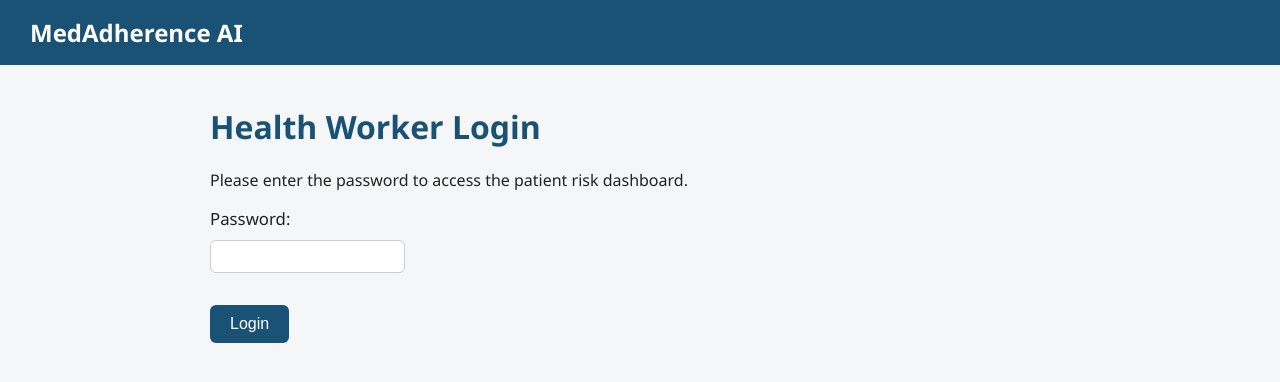
After one commit to Naresh-v-1/medadherence-ai, a Flask app: page /login in a window 1280 px wide. The commit adds this page. Shown: the top 382 px of the page. Run offline with Flask 3, Linux system fonts and the light colour scheme.

Commit message:
Add adherence streak counter and health worker login

```diff
--- a/app.py
+++ b/app.py
@@ -1,10 +1,13 @@
-from flask import Flask, render_template, request, redirect, url_for
+from flask import Flask, render_template, request, redirect, url_for, session
 from flask_sqlalchemy import SQLAlchemy
 from datetime import datetime, timedelta
 
 app = Flask(__name__)
 app.config['SQLALCHEMY_DATABASE_URI'] = 'sqlite:///medadherence.db'
 app.config['SQLALCHEMY_TRACK_MODIFICATIONS'] = False
+app.secret_key = "hackathon-demo-secret-key"  # simple secret for session, fine for demo
+
+HEALTH_WORKER_PASSWORD = "tb2026"  # simple hardcoded password for demo purposes
 
 db = SQLAlchemy(app)
 
@@ -92,6 +95,18 @@ def calculate_risk(patient):
 
     return "Low", "Consistently taking doses on schedule."
 
+def calculate_streak(patient):
+    """Counts consecutive most-recent days where the dose was taken (not missed)."""
+    logs = DoseLog.query.filter_by(patient_id=patient.id).order_by(DoseLog.date.desc()).all()
+
+    streak = 0
+    for log in logs:
+        if log.status in ("taken", "side_effects"):
+            streak += 1
+        else:
+            break
+    return streak
+
 def generate_reminder_message(patient, risk_level, reason, language="en"):
     """Builds a reminder message tailored to risk level, in English or Hindi."""
 
@@ -164,11 +179,15 @@ def patient_detail(patient_id):
     patient = Patient.query.get_or_404(patient_id)
     logs = DoseLog.query.filter_by(patient_id=patient.id).order_by(DoseLog.date.desc()).all()
     risk_level, reason = calculate_risk(patient)
+    streak = calculate_streak(patient)
 
-    return render_template("patient_detail.html", patient=patient, logs=logs, risk=risk_level, reason=reason)
+    return render_template("patient_detail.html", patient=patient, logs=logs, risk=risk_level, reason=reason, streak=streak)
 
 @app.route("/dashboard")
 def dashboard():
+    if not session.get("logged_in"):
+        return redirect(url_for("login"))
+
     all_patients = Patient.query.all()
     patient_data = []
 
@@ -261,6 +280,25 @@ def seed_data():
         print("Sample patients and dose logs added!")
 
 
+@app.route("/login", methods=["GET", "POST"])
+def login():
+    error = None
+    if request.method == "POST":
+        password = request.form.get("password")
+        if password == HEALTH_WORKER_PASSWORD:
+            session["logged_in"] = True
+            return redirect(url_for("dashboard"))
+        else:
+            error = "Incorrect password. Try again."
+
+    return render_template("login.html", error=error)
+
+
+@app.route("/logout")
+def logout():
+    session.pop("logged_in", None)
+    return redirect(url_for("login"))
+
 if __name__ == "__main__":
     with app.app_context():
         db.create_all()
--- a/templates/dashboard.html
+++ b/templates/dashboard.html
@@ -11,6 +11,7 @@
         <a href="/dashboard">Dashboard</a>
         <a href="/patients">Patient Check-in</a>
         <a href="/reminders">Reminders Log</a>
+        <a href="/logout">Logout</a>
     </div>
 </div>
 
--- /dev/null
+++ b/templates/login.html
@@ -0,0 +1,28 @@
+<!DOCTYPE html>
+<html>
+<head>
+    <title>Health Worker Login</title>
+    <link rel="stylesheet" href="{{ url_for('static', filename='style.css') }}">
+</head>
+<body>
+    <div class="navbar">
+        <h2>MedAdherence AI</h2>
+    </div>
+
+    <div class="container">
+        <h1>Health Worker Login</h1>
+        <p>Please enter the password to access the patient risk dashboard.</p>
+
+        {% if error %}
+        <p style="color: red;"><strong>{{ error }}</strong></p>
+        {% endif %}
+
+        <form method="POST">
+            <label>Password:</label>
+            <input type="password" name="password" required style="padding:8px; border-radius:6px; border:1px solid #ccc;">
+            <br><br>
+            <button type="submit">Login</button>
+        </form>
+    </div>
+</body>
+</html>
--- a/templates/patient_detail.html
+++ b/templates/patient_detail.html
@@ -20,6 +20,7 @@
         <p><strong>Pills Remaining:</strong> {{ patient.pills_remaining }}</p>
 
         <p><span class="badge {{ risk }}">{{ risk }} RISK</span> &nbsp; {{ reason }}</p>
+<p>🔥 <strong>{{ streak }} day streak</strong> of taking medicine on time!</p></p>
 
         <h2>Dose History</h2>
         <table>
```
Lines whose indentation alone changed are shown as unchanged.
